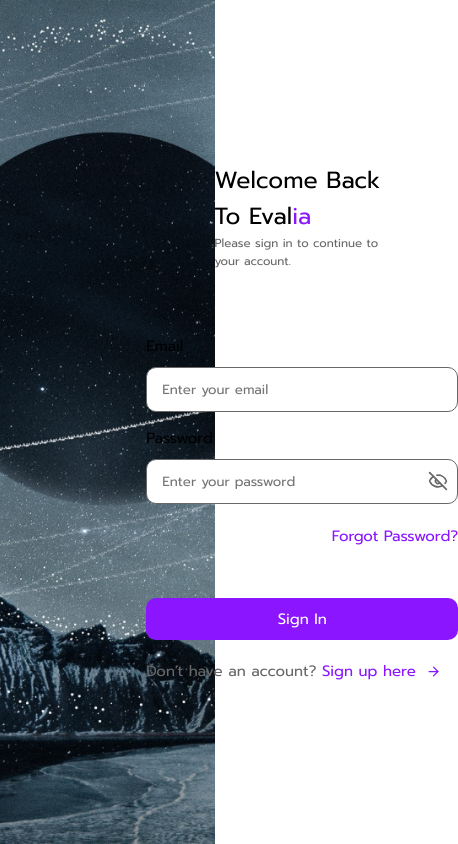
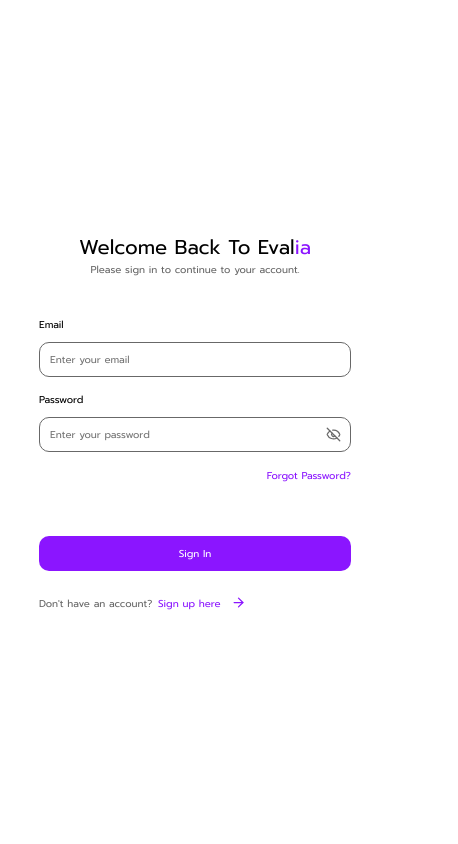
Before and after one commit to guncv/Interview-User-Client, a React (Vite) app: page / in a window 390 px wide. Shown: the whole page, 458 px wide, since content can reach past the window. Built offline with nearby package versions, Linux system fonts and the light colour scheme.

Commit message:
style(auth): add responsive for auth page

```diff
--- a/src/components/common/PrimaryButton.tsx
+++ b/src/components/common/PrimaryButton.tsx
@@ -2,6 +2,7 @@
 import Colors from '../../assets/styles/Color';
 import Size from '../../assets/styles/Size';
 import font from '../../assets/styles/Font';
+import { useContextProvider } from '../layout/ContextProvider';
 
 type Props = {
     label: string;
@@ -12,13 +13,15 @@
 };
 
 export const PrimaryButton = ({ label, onClick, style, isCancel = false, isDisabled = false }: Props) => {
+    const { isMobile } = useContextProvider();
+
     const buttonStyle: CSSProperties = {
         width: '100%',
         borderRadius: Size.Small,
         backgroundColor: isCancel ? Colors.TEXT_ERROR_COLOR : isDisabled ? Colors.DISABLED_TEXT_COLOR : Colors.ACCENT_COLOR,
         color: Colors.TEXT_WHITE_COLOR,
         fontFamily: font.Regular,
-        fontSize: Size.Medium,
+        fontSize: isMobile ? Size.Small : Size.Medium,
         cursor: isDisabled ? 'default' : 'pointer',
         border: 'none',
         outline: 'none',
--- a/src/components/common/PrimaryDatePicker.tsx
+++ b/src/components/common/PrimaryDatePicker.tsx
@@ -3,6 +3,7 @@
 import Colors from '../../assets/styles/Color';
 import Size from '../../assets/styles/Size';
 import font from '../../assets/styles/Font';
+import { useContextProvider } from '../layout/ContextProvider';
 
 type PrimaryDatePickerProps = {
     label: string;
@@ -21,6 +22,7 @@
     disabled = false,
     error,
 }: PrimaryDatePickerProps) => {
+    const { isMobile } = useContextProvider();
     const [isOpen, setIsOpen] = useState(false);
     const [hoveredDay, setHoveredDay] = useState<number | null>(null);
     const datePickerRef = useRef<HTMLDivElement>(null);
@@ -61,7 +63,7 @@
     };
 
     const labelStyle: CSSProperties = {
-        fontSize: Size.Medium,
+        fontSize: isMobile ? Size.Small : Size.Medium,
         color: Colors.PRIMARY_COLOR,
         opacity: disabled ? 0.5 : 1,
     };
@@ -83,7 +85,7 @@
     const datePickerStyle: CSSProperties = {
         width: '100%',
         marginTop: Size.Small,
-        height: '45px',
+        height: isMobile ? '35px' : '45px',
         border: `1px solid ${error ? Colors.TEXT_ERROR_COLOR : Colors.SECONDARY_TEXT_COLOR}`,
         borderRadius: Size.Small,
         padding: Size.Small,
@@ -106,19 +108,26 @@
     };
 
     const calendarContainerStyle: CSSProperties = {
-        position: 'absolute',
-        top: '100%',
-        left: 0,
-        right: 0,
+        position: 'fixed',
+        top: '50%',
+        left: '50%',
+        right: 'auto',
+        transform: 'translate(-50%, -50%)',
         backgroundColor: Colors.TEXT_WHITE_COLOR,
         border: `1px solid ${Colors.SECONDARY_TEXT_COLOR}`,
         borderRadius: Size.Small,
-        marginTop: '2px',
+        marginTop: 0,
         padding: Size.Medium,
         zIndex: 1000,
         boxShadow: '0 2px 8px rgba(0, 0, 0, 0.1)',
         minWidth: '280px',
-        maxWidth: '320px',
+        maxWidth: '90vw',
+        maxHeight: '80vh',
+        overflow: 'auto',
+        display: 'block',
+        // Ensure visibility
+        visibility: 'visible',
+        opacity: 1,
     };
 
     const calendarHeaderStyle: CSSProperties = {
@@ -129,7 +138,7 @@
     };
 
     const monthYearStyle: CSSProperties = {
-        fontSize: Size.Medium,
+        fontSize: isMobile ? Size.Small : Size.Medium,
         fontFamily: font.Medium,
         color: Colors.PRIMARY_COLOR,
     };
@@ -141,7 +150,7 @@
         padding: Size.Small,
         borderRadius: Size.Small,
         color: Colors.ACCENT_COLOR,
-        fontSize: Size.Medium,
+        fontSize: isMobile ? Size.Small : Size.Medium,
         transition: 'background-color 0.2s ease',
     };
 
@@ -176,7 +185,7 @@
         padding: Size.Small,
         cursor: 'pointer',
         borderRadius: Size.Small,
-        fontSize: Size.Small,
+        fontSize: isMobile ? Size.Small : Size.Medium,
         fontFamily: font.Regular,
         transition: 'background-color 0.2s ease',
         border: 'none',
@@ -203,7 +212,7 @@
 
     const selectedValueStyle: CSSProperties = {
         color: value ? Colors.PRIMARY_COLOR : Colors.SECONDARY_TEXT_COLOR,
-        fontSize: "13px",
+        fontSize: isMobile ? Size.Small : Size.Medium,
     };
 
     const handleToggle = () => {
@@ -294,6 +303,35 @@
     const { days, year, month } = getCurrentMonthData();
     const weekdays = ['Sun', 'Mon', 'Tue', 'Wed', 'Thu', 'Fri', 'Sat'];
 
+    const backdropStyle: CSSProperties = {
+        position: 'fixed',
+        top: 0,
+        left: 0,
+        right: 0,
+        bottom: 0,
+        backgroundColor: 'rgba(0, 0, 0, 0.5)',
+        zIndex: 999,
+    };
+
+    const closeButtonStyle: CSSProperties = {
+        position: 'absolute',
+        top: Size.Small,
+        right: Size.Small,
+        background: 'none',
+        border: 'none',
+        cursor: 'pointer',
+        fontSize: Size.Large,
+        color: Colors.SECONDARY_TEXT_COLOR,
+        padding: Size.Small,
+        borderRadius: Size.Small,
+        lineHeight: 1,
+    };
+
+    const closeButtonHoverStyle: CSSProperties = {
+        backgroundColor: Colors.ACCENT_COLOR,
+        color: Colors.TEXT_WHITE_COLOR,
+    };
+
     return (
         <div style={fieldWrapperStyle} ref={datePickerRef}>
             <div style={labelContainerStyle}>
@@ -313,7 +351,30 @@
                 </div>
 
                 {isOpen && (
-                    <div style={calendarContainerStyle}>
+                    <>
+                        <div
+                            style={backdropStyle}
+                            onClick={() => setIsOpen(false)}
+                        />
+                        <div
+                            style={calendarContainerStyle}
+                            onClick={(e) => e.stopPropagation()}
+                        >
+                            <button
+                                style={closeButtonStyle}
+                                onClick={(e) => {
+                                    e.stopPropagation();
+                                    setIsOpen(false);
+                                }}
+                                onMouseEnter={(e) => {
+                                    Object.assign(e.currentTarget.style, closeButtonHoverStyle);
+                                }}
+                                onMouseLeave={(e) => {
+                                    Object.assign(e.currentTarget.style, closeButtonStyle);
+                                }}
+                            >
+                                ×
+                            </button>
                             <div style={calendarHeaderStyle}>
                                 <button
                                     style={navButtonStyle}
@@ -376,6 +437,7 @@
                                 ))}
                             </div>
                         </div>
+                    </>
                 )}
             </div>
         </div>
--- a/src/components/common/PrimaryDropdown.tsx
+++ b/src/components/common/PrimaryDropdown.tsx
@@ -3,6 +3,7 @@
 import Colors from '../../assets/styles/Color';
 import Size from '../../assets/styles/Size';
 import font from '../../assets/styles/Font';
+import { useContextProvider } from '../layout/ContextProvider';
 
 type PrimaryDropdownProps = {
     label: string;
@@ -23,6 +24,7 @@
     options,
     error,
 }: PrimaryDropdownProps) => {
+    const { isMobile } = useContextProvider();
     const [isOpen, setIsOpen] = useState(false);
     const [showAbove, setShowAbove] = useState(false);
     const dropdownRef = useRef<HTMLDivElement>(null);
@@ -79,7 +81,7 @@
     };
 
     const labelStyle: CSSProperties = {
-        fontSize: Size.Medium,
+        fontSize: isMobile ? Size.Small : Size.Medium,
         color: Colors.PRIMARY_COLOR,
         opacity: disabled ? 0.5 : 1,
     };
@@ -101,7 +103,7 @@
     const dropdownStyle: CSSProperties = {
         width: '100%',
         marginTop: Size.Small,
-        height: '45px',
+        height: isMobile ? '35px' : '45px',
         border: `1px solid ${error ? Colors.TEXT_ERROR_COLOR : Colors.SECONDARY_TEXT_COLOR}`,
         borderRadius: Size.Small,
         padding: Size.Small,
@@ -148,7 +150,7 @@
         paddingRight: Size.Medium,
         cursor: 'pointer',
         fontFamily: font.Regular,
-        fontSize: Size.Medium,
+        fontSize: isMobile ? Size.Small : Size.Medium,
         borderBottom: `1px solid ${Colors.SECONDARY_TEXT_COLOR}`,
         transition: 'background-color 0.2s ease',
     };
@@ -160,7 +162,7 @@
 
     const selectedValueStyle: CSSProperties = {
         color: value ? Colors.PRIMARY_COLOR : Colors.SECONDARY_TEXT_COLOR,
-        fontSize: "13px",
+        fontSize: isMobile ? Size.Small : Size.Medium,
     };
 
     const handleOptionSelect = (optionValue: string) => {
--- a/src/components/common/PrimaryTextField.tsx
+++ b/src/components/common/PrimaryTextField.tsx
@@ -3,6 +3,7 @@
 import Colors from '../../assets/styles/Color';
 import Size from '../../assets/styles/Size';
 import font from '../../assets/styles/Font';
+import { useContextProvider } from '../layout/ContextProvider';
 
 type PrimaryTextFieldProps = {
     label: string;
@@ -23,6 +24,7 @@
     disabled = false,
     error,
 }: PrimaryTextFieldProps) => {
+    const { isMobile } = useContextProvider();
     const [isVisible, setIsVisible] = useState(false);
     const isPassword = type === 'password';
 
@@ -37,7 +39,7 @@
     };
 
     const labelStyle: CSSProperties = {
-        fontSize: Size.Medium,
+        fontSize: isMobile ? Size.Small : Size.Medium,
         color: Colors.PRIMARY_COLOR,
         opacity: disabled ? 0.5 : 1,
     };
@@ -59,24 +61,26 @@
     const inputStyle: CSSProperties = {
         width: '100%',
         marginTop: Size.Small,
-        height: '45px',
+        height: isMobile ? '35px' : '45px',
+        paddingLeft: isMobile ? '10px' : Size.Medium,
+        paddingRight: isMobile ? '10px' : Size.Medium,
+        paddingTop: isMobile ? '0px' : Size.Medium,
+        paddingBottom: isMobile ? '0px' : Size.Medium,
         border: `1px solid ${error ? Colors.TEXT_ERROR_COLOR : Colors.SECONDARY_TEXT_COLOR}`,
         borderRadius: Size.Small,
-        padding: Size.Small,
-        paddingLeft: Size.Medium,
-        paddingRight: Size.Medium,
         fontFamily: font.Regular,
         outline: 'none',
         cursor: disabled ? 'default' : 'text',
         opacity: disabled ? 0.5 : 1,
+        fontSize: isMobile ? Size.Small : Size.Medium,
     };
 
     const eyeIconStyle: CSSProperties = {
         position: 'absolute',
         right: Size.Small,
-        top: '40%',
-        width: '20px',
-        height: '20px',
+        top: isMobile ? '45%' : '40%',
+        width: isMobile ? '15px' : '20px',
+        height: isMobile ? '15px' : '20px',
         cursor: disabled ? 'default' : 'pointer',
         color: Colors.SECONDARY_TEXT_COLOR,
         opacity: disabled ? 0.5 : 1,
--- a/src/components/layout/AuthLayout.tsx
+++ b/src/components/layout/AuthLayout.tsx
@@ -1,14 +1,17 @@
 import { type CSSProperties } from 'react';
 import authBackground from '../../assets/images/authBackground.jpg';
+import { useContextProvider } from './ContextProvider';
 
 const AuthLayout = ({children}: {children: React.ReactNode}) => {
+    const { isMobile, isTablet } = useContextProvider();
 
     const contentStyle: CSSProperties = {
-        width: '45%',
+        width: isMobile || isTablet ? '100%' : '45vw',
         display: 'flex',
         flexDirection: 'column',
         alignItems: 'center',
         justifyContent: 'center',
+        overflow: isMobile ? 'auto' : 'hidden',
     };
 
     const pageStyle: CSSProperties = {
@@ -23,12 +26,13 @@
     const logoStyle: CSSProperties = {
         width: '55%',
         height: '100%',
-        overflow: 'hidden',
+        overflow: isMobile ? 'auto' : 'hidden',
     };
 
     return (
         <div style={pageStyle}>
-            <div style={logoStyle}>
+            {
+                (!isMobile && !isTablet) && <div style={logoStyle}>
                 <img src={authBackground} alt="authBackground"
                     style={{
                         width: '100%',
@@ -36,7 +40,9 @@
                         objectFit: 'cover',
                     }}
                 />
-            </div>
+                </div>
+            }
+
 
             <div style={contentStyle}>
                 {children}
--- a/src/components/layout/AuthPageLayout.tsx
+++ b/src/components/layout/AuthPageLayout.tsx
@@ -17,7 +17,7 @@
     const { isMobile } = useContextProvider();
 
     const titleStyle: CSSProperties = {
-        fontSize: isMobile ? '6vw' : '35px',
+        fontSize: isMobile ? '20px' : '35px',
         color: Colors.PRIMARY_COLOR,
     };
 
@@ -26,7 +26,7 @@
     };
 
     const descriptionStyle: CSSProperties = {
-        fontSize: isMobile ? '3vw' : Size.Medium,
+        fontSize: isMobile ? Size.Small : Size.Medium,
         color: Colors.SECONDARY_TEXT_COLOR,
         whiteSpace: 'pre-line',
     };
@@ -40,7 +40,7 @@
 
             <div style={{
                 width: '100%',
-                marginTop: signUp ? Size.Small : Size.ExtraLarge,
+                marginTop: signUp ? Size.Small : Size.Medium,
                 fontFamily: font.Regular,
                 display: 'flex',
                 flexDirection: 'column',
--- a/src/features/ForgotPasswordPage.tsx
+++ b/src/features/ForgotPasswordPage.tsx
@@ -59,7 +59,7 @@
 
     const backToSignInStyle: CSSProperties = {
         width: isMobile ? '80vw' : '400px',
-        fontSize: Size.Medium,
+        fontSize: isMobile ? Size.Small : Size.Medium,
         marginTop: Size.Large,
         color: Colors.ACCENT_COLOR,
     };
@@ -73,8 +73,8 @@
     const arrowLeftIconStyle: CSSProperties = {
         marginRight: Size.Small,
         verticalAlign: 'middle',
-        width: Size.Medium,
-        height: Size.Medium,
+        width: isMobile ? Size.Small : Size.Medium,
+        height: isMobile ? Size.Small : Size.Medium,
     };
 
     const infoMessageContainerStyle: CSSProperties = {
--- a/src/features/ResetPassword.tsx
+++ b/src/features/ResetPassword.tsx
@@ -4,8 +4,11 @@
 import { PrimaryTextField } from "../components/common/PrimaryTextField";
 import { PrimaryButton } from "../components/common/PrimaryButton";
 import Size from "../assets/styles/Size";
+import Colors from "../assets/styles/Color";
+import font from "../assets/styles/Font";
 import { resetPassword } from "../actions/userAction";
-import { useDispatch } from "react-redux";
+import { useDispatch, useSelector } from "react-redux";
+import type { RootState } from "../reducers/rootReducer";
 
 interface ResetPasswordProps {
     title: string;
@@ -19,6 +22,7 @@
     const [errors, setErrors] = useState<{ newPassword?: string; confirmPassword?: string }>({});
     const [isLoading, setIsLoading] = useState(false);
     const dispatch = useDispatch();
+    const { error } = useSelector((state: RootState) => state.user);
 
     const validateForm = () => {
         const newErrors: { newPassword?: string; confirmPassword?: string } = {};
@@ -81,6 +85,17 @@
         marginTop: Size.Large,
     };
 
+    const backendErrorStyle: React.CSSProperties = {
+        width: '100%',
+        maxWidth: '400px',
+        marginTop: Size.Medium,
+        padding: Size.Medium,
+        color: Colors.TEXT_ERROR_COLOR,
+        fontSize: Size.Medium,
+        fontFamily: font.Regular,
+        textAlign: 'center',
+    };
+
     return (
         <AuthPageLayout title={title || "Reset Password"} description="Enter your new password below.">
             <div style={containerStyle}>
@@ -110,6 +125,12 @@
                             isDisabled={isLoading}
                         />
                     </div>
+
+                    {error && (
+                        <div style={backendErrorStyle}>
+                            {error}
+                        </div>
+                    )}
                 </form>
             </div>
         </AuthPageLayout>
--- a/src/features/SignInPage.tsx
+++ b/src/features/SignInPage.tsx
@@ -25,7 +25,9 @@
 
     useEffect(() => {
         if (error) {
-            setEmailError(error);
+            // Don't set email error for backend errors, just clear field errors
+            setEmailError('');
+            setPasswordError('');
         }
     }, [error]);
 
@@ -40,20 +42,20 @@
     const forgotPasswordContainerStyle: CSSProperties = {
         width: isMobile ? '80vw' : '450px',
         textAlign: 'right',
-        marginTop: Size.Small,
+        marginTop: isMobile ? '0px' : Size.Small,
     };
 
     const forgotPasswordTextStyle: CSSProperties = {
         cursor: 'pointer',
         display: 'inline-block',
         color: Colors.ACCENT_COLOR,
-        fontSize: Size.Medium,
+        fontSize: isMobile ? Size.Small : Size.Medium,
     };
 
     const dontHaveAccountTextStyle: CSSProperties = {
         display: 'inline-block',
         color: Colors.SECONDARY_TEXT_COLOR,
-        fontSize: Size.Medium,
+        fontSize: isMobile ? Size.Small : Size.Medium,
         fontFamily: font.Regular,
     };
 
@@ -61,7 +63,7 @@
         cursor: 'pointer',
         display: 'inline-block',
         color: Colors.ACCENT_COLOR,
-        fontSize: Size.Medium,
+        fontSize: isMobile ? Size.Small : Size.Medium,
     };
 
     const arrowRightIconStyle: CSSProperties = {
@@ -70,7 +72,6 @@
         width: Size.Medium,
         height: Size.Medium,
     };
-
 
     const buttonContainerStyle: CSSProperties = {
         width: isMobile ? '80vw' : '450px',
@@ -83,6 +84,16 @@
         marginTop: Size.Small,
         color: Colors.ACCENT_COLOR,
         fontFamily: font.Regular,
+    };
+
+    const backendErrorStyle: CSSProperties = {
+        width: isMobile ? '80vw' : '450px',
+        marginTop: Size.Medium,
+        padding: Size.Medium,
+        color: Colors.TEXT_ERROR_COLOR,
+        fontSize: isMobile ? Size.Small : Size.Medium,
+        fontFamily: font.Regular,
+        textAlign: 'center',
     };
 
     const handleSignIn = () => {
@@ -126,6 +137,12 @@
                 <PrimaryButton label="Sign In" onClick={handleSignIn} />
             </div>
 
+            {error && (
+                <div style={backendErrorStyle}>
+                    {error}
+                </div>
+            )}
+
             <div style={createAccountStyle}>
                 <span style={dontHaveAccountTextStyle}>Don't have an account? </span>
                 <span>{" "}</span>
--- a/src/features/SignUpPage.tsx
+++ b/src/features/SignUpPage.tsx
@@ -45,8 +45,14 @@
 
     useEffect(() => {
         if (error) {
-            // Set a general error for the email field if it's a server error
-            setEmailError(error);
+            // Don't set email error for backend errors, just clear field errors
+            setEmailError('');
+            setPasswordError('');
+            setConfirmPasswordError('');
+            setFullNameError('');
+            setCountryError('');
+            setGenderError('');
+            setDateOfBirthError('');
         }
     }, [error]);
 
@@ -190,10 +196,20 @@
         width: isMobile ? '80vw' : '450px',
     };
 
+    const backendErrorStyle: CSSProperties = {
+        width: isMobile ? '80vw' : '450px',
+        marginTop: Size.Medium,
+        padding: Size.Medium,
+        color: Colors.TEXT_ERROR_COLOR,
+        fontSize: isMobile ? Size.Small : Size.Medium,
+        fontFamily: font.Regular,
+        textAlign: 'center',
+    };
+
     const dontHaveAccountTextStyle: CSSProperties = {
         display: 'inline-block',
         color: Colors.SECONDARY_TEXT_COLOR,
-        fontSize: Size.Medium,
+        fontSize: isMobile ? Size.Small : Size.Medium,
         fontFamily: font.Regular,
     };
 
@@ -201,7 +217,7 @@
         cursor: 'pointer',
         display: 'inline-block',
         color: Colors.ACCENT_COLOR,
-        fontSize: Size.Medium,
+        fontSize: isMobile ? Size.Small : Size.Medium,
     };
 
     const arrowRightIconStyle: CSSProperties = {
@@ -218,7 +234,7 @@
 
     const createAccountStyle: CSSProperties = {
         width: isMobile ? '80vw' : '450px',
-        fontSize: Size.Medium,
+        fontSize: isMobile ? Size.Small : Size.Medium,
         marginTop: Size.Small,
         color: Colors.ACCENT_COLOR,
         fontFamily: font.Regular,
@@ -336,6 +352,12 @@
                 </div>
             </div>
 
+            {error && (
+                <div style={backendErrorStyle}>
+                    {error}
+                </div>
+            )}
+
             <div style={buttonContainerStyle}>
                 <PrimaryButton label="Sign Up Your Account" onClick={handleSignIn} />
             </div>
--- a/src/features/VerifyEmail.tsx
+++ b/src/features/VerifyEmail.tsx
@@ -9,11 +9,13 @@
 import font from '../assets/styles/Font';
 import AuthPageLayout from "../components/layout/AuthPageLayout";
 import { resetVerifyEmail, verifyEmail } from '../actions/userAction';
-import { useDispatch } from 'react-redux';
+import { useDispatch, useSelector } from 'react-redux';
+import type { RootState } from '../reducers/rootReducer';
 
 const VerifyEmail = () => {
     const { isMobile } = useContextProvider();
     const dispatch = useDispatch();
+    const { error } = useSelector((state: RootState) => state.user);
     const [otp, setOtp] = useState('');
     const [otpError, setOtpError] = useState('');
     const [isVerifying, setIsVerifying] = useState(false);
@@ -28,6 +30,13 @@
         const tokenFromUrl = urlParams.get('token');
         setToken(tokenFromUrl || '');
     }, []);
+
+    useEffect(() => {
+        if (error) {
+            // Clear field errors when there's a backend error
+            setOtpError('');
+        }
+    }, [error]);
 
     useEffect(() => {
         let interval: NodeJS.Timeout;
@@ -96,21 +105,22 @@
 
     const backToSignInStyle: CSSProperties = {
         width: isMobile ? '80vw' : '400px',
-        fontSize: Size.Medium,
-        marginTop: Size.Large,
+        fontSize: isMobile ? Size.Small : Size.Medium,
+        marginTop: Size.Small,
         color: Colors.ACCENT_COLOR,
     };
 
     const backToSignInTextStyle: CSSProperties = {
         cursor: 'pointer',
         display: 'inline-block',
+        fontSize: isMobile ? Size.Small : Size.Medium,
     };
 
     const arrowLeftIconStyle: CSSProperties = {
         marginRight: Size.Small,
         verticalAlign: 'middle',
-        width: Size.Medium,
-        height: Size.Medium,
+        width: isMobile ? Size.Small : Size.Medium,
+        height: isMobile ? Size.Small : Size.Medium,
     };
 
     const resendContainerStyle: CSSProperties = {
@@ -120,9 +130,19 @@
     };
 
     const resendTextStyle: CSSProperties = {
-        fontSize: Size.Medium,
+        fontSize: isMobile ? Size.Small : Size.Medium,
         color: Colors.SECONDARY_TEXT_COLOR,
         fontFamily: font.Regular,
+    };
+
+    const backendErrorStyle: CSSProperties = {
+        width: isMobile ? '80vw' : '400px',
+        marginTop: Size.Medium,
+        padding: Size.Medium,
+        color: Colors.TEXT_ERROR_COLOR,
+        fontSize: isMobile ? Size.Small : Size.Medium,
+        fontFamily: font.Regular,
+        textAlign: 'center',
     };
 
     const resendButtonStyle: CSSProperties = {
@@ -131,14 +151,7 @@
         textDecoration: 'underline',
         marginLeft: Size.Small,
         opacity: canResend ? 1 : 0.6,
-    };
-
-    const infoTextStyle: CSSProperties = {
-        fontSize: "12px",
-        color: Colors.SECONDARY_TEXT_COLOR,
-        textAlign: 'center',
-        marginTop: Size.Small,
-        fontFamily: font.Regular,
+        fontSize: isMobile ? Size.Small : Size.Medium,
     };
 
     return (
@@ -155,9 +168,6 @@
                     placeholder="Enter 6-character code"
                     error={otpError}
                 />
-                <div style={infoTextStyle}>
-                    Code should contain only letters (A-Z) and numbers (0-9)
-                </div>
             </div>
 
             <div style={buttonContainerStyle}>
@@ -181,10 +191,15 @@
                 )}
             </div>
 
+            {error && (
+                <div style={backendErrorStyle}>
+                    {error}
+                </div>
+            )}
+
             <div style={backToSignInStyle}>
                 <span style={backToSignInTextStyle} onClick={() => safeNavigate('/')}>
-                    <ArrowLeftIcon style={arrowLeftIconStyle} />
-                    Back to Sign In
+                    <ArrowLeftIcon style={arrowLeftIconStyle} />Back to Sign In
                 </span>
             </div>
         </AuthPageLayout>
```
Lines whose indentation alone changed are shown as unchanged.
